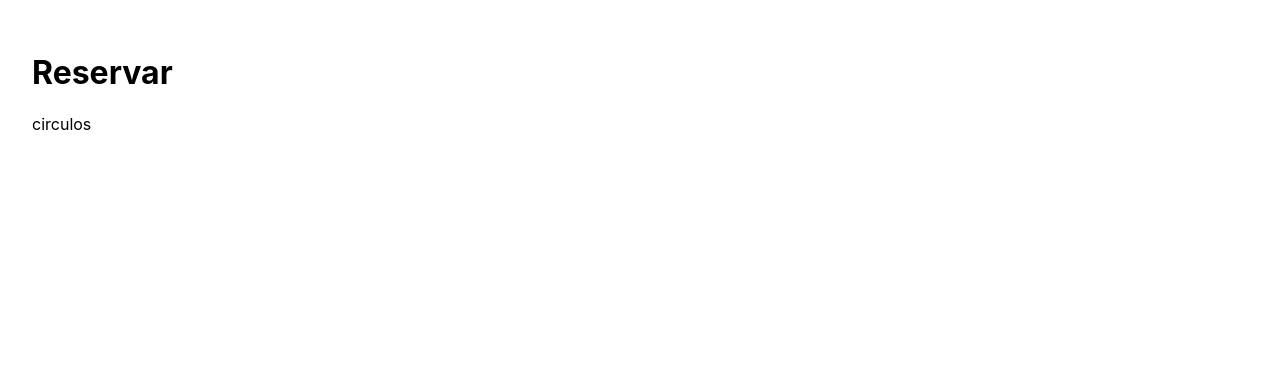
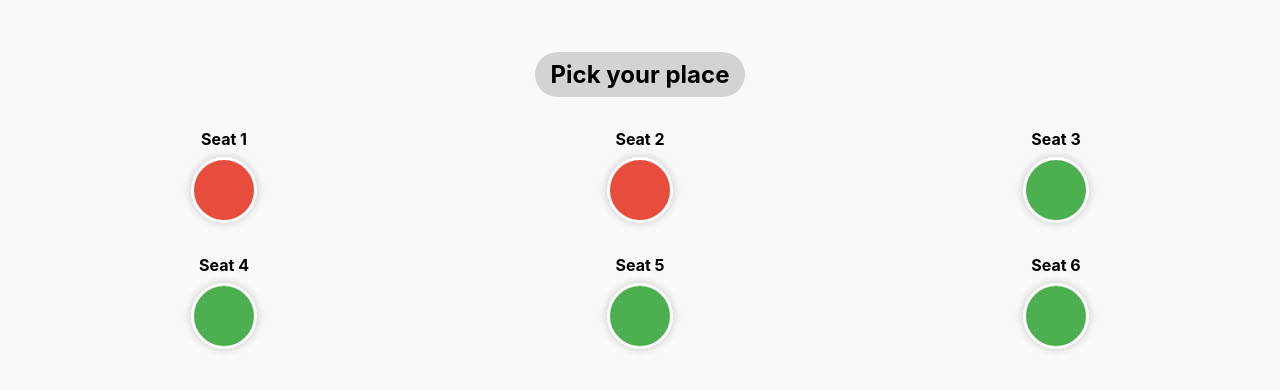
Before and after one commit to Facundo-Lanusse/electronica-digital, a React (Create React App) app in the folder frontend/: page /reservar in a window 1280 px wide. Shown: the top 390 px of the page. Built offline with nearby package versions, Linux system fonts and the light colour scheme; no server answers.

Commit message:
Reservas.css y Reservar.jsx

```diff
--- a/frontend/src/components/Reservar.jsx
+++ b/frontend/src/components/Reservar.jsx
@@ -1,10 +1,52 @@
-import React from 'react';
+import React, { useEffect, useState } from 'react';
+import '../css/Reservas.css';
 
 function Reservar() {
+    const defaultSeats = [
+        { id: 1, is_occupy: true },
+        { id: 2, is_occupy: true },
+        { id: 3, is_occupy: false },
+        { id: 4, is_occupy: false },
+        { id: 5, is_occupy: false },
+        { id: 6, is_occupy: false }
+    ];
+
+    const [seats, setSeats] = useState(defaultSeats);
+
+    useEffect(() => {
+        const fetchSeats = async () => {
+            try {
+                const res = await fetch('https://BACKEND_URL/api/seats');
+                const data = await res.json();
+                setSeats(data);
+            } catch (error) {
+                console.warn('Backend no disponible, usando datos por defecto');
+            }
+        };
+
+        fetchSeats();
+        const intervalId = setInterval(fetchSeats, 3000);
+
+        return () => clearInterval(intervalId);
+    }, []);
+
     return (
-        <div style={{ padding: '2rem', color: 'black' }}>
-            <h1>Reservar</h1>
-            <p>circulos</p>
+        <div className="reservar-container">
+            <h2 className="reservar-title">Pick your place</h2>
+            <div className="seats-grid">
+                {seats.map((seat) => (
+                    <div key={seat.id} className="seat-container">
+                        <span className="seat-label">Seat {seat.id}</span>
+                        <div
+                            className="seat-circle"
+                            style={{
+                                backgroundColor: seat.is_occupy ? '#e74c3c' : '#4caf50'
+                            }}
+                            title={seat.is_occupy ? 'Ocupado' : 'Libre'}
+                        />
+                    </div>
+                ))}
+            </div>
         </div>
     );
 }
--- /dev/null
+++ b/frontend/src/css/Reservas.css
@@ -0,0 +1,48 @@
+.reservar-container {
+    padding: 2rem;
+    text-align: center;
+    background-color: #f9f9f9;
+    min-height: 100vh;
+}
+
+.reservar-title {
+    font-size: 1.5rem;
+    background-color: #d3d3d3;
+    display: inline-block;
+    padding: 0.5rem 1rem;
+    border-radius: 999px;
+    margin-bottom: 2rem;
+}
+
+.seats-grid {
+    display: grid;
+    grid-template-columns: repeat(3, 1fr);
+    gap: 2rem;
+    justify-items: center;
+}
+
+.seat-container {
+    display: flex;
+    flex-direction: column;
+    align-items: center;
+}
+
+.seat-label {
+    margin-bottom: 0.5rem;
+    font-weight: bold;
+}
+
+.seat-circle {
+    width: 60px;
+    height: 60px;
+    border-radius: 50%;
+    border: 3px solid white;
+    box-shadow: 0 0 10px rgba(0, 0, 0, 0.2);
+    transition: all 0.3s ease;
+    cursor: default;
+}
+
+.seat-circle:hover {
+    filter: brightness(1.2);
+    box-shadow: 0 0 15px rgba(0, 0, 0, 0.4);
+}
```
